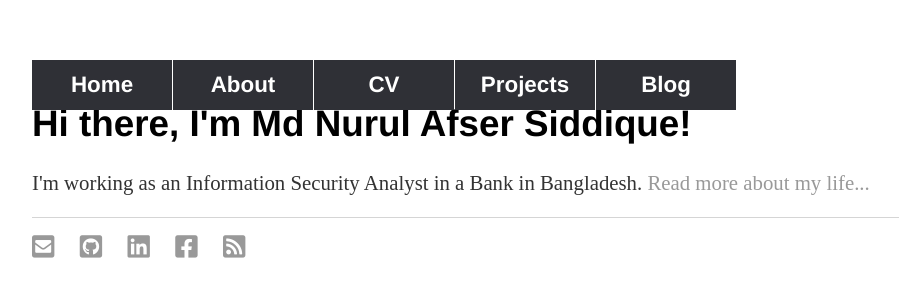
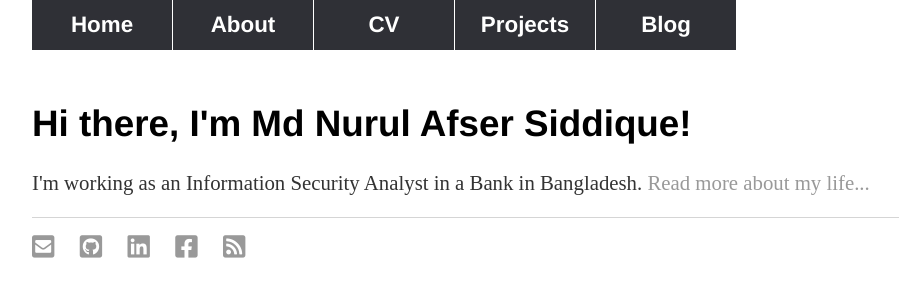
Before and after one commit to afsersid/afsersid.github.io, a Jekyll site: the page built from index.html, in a window 1280 px wide. Shown: the top 300 px of the page, without its empty margins (96-995 px from the left). Built offline with Jekyll 4.4.1, drawn with Linux system fonts in a browser that asks for light colours.

Commit message:
Update main.css

```diff
--- a/css/main.css
+++ b/css/main.css
@@ -46,7 +46,7 @@ p {
 nav {
     /*border-bottom: 1px solid #d5d5d5;*/
     font-size: 1.4em;
-    position: none;
+    position: fixed;
     top: 0;
     width: 80%;
     background-color: #F5F5F5;
```
